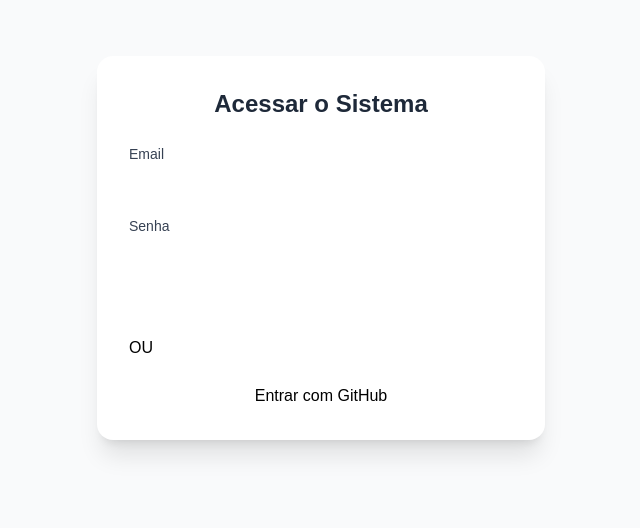
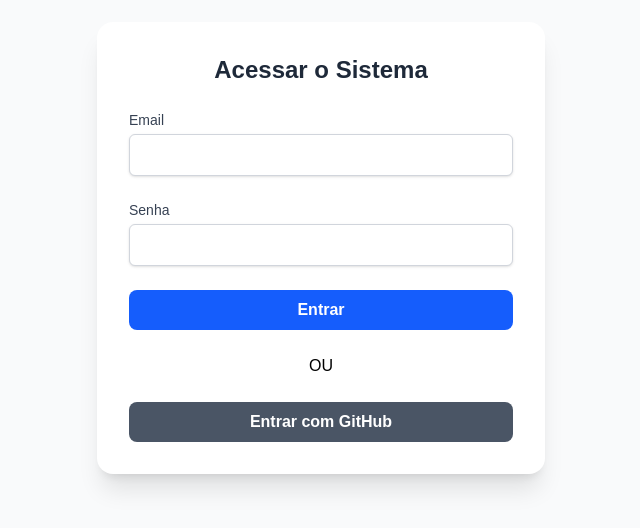
Before and after one commit to ViniciusLeopoldino/app-inventario, a Next.js app: page /login in a window 1280 px wide. Shown: the part 152-680 px from the top of the page, without its empty margins (319-959 px from the left). Built offline with nearby package versions, Linux system fonts and the light colour scheme.

Commit message:
refactor: center text in modal headers and improve button styles for consistency

```diff
--- a/src/app/(main)/gerenciamento/usuarios/_components/CreateUserForm.js
+++ b/src/app/(main)/gerenciamento/usuarios/_components/CreateUserForm.js
@@ -45,8 +45,8 @@ export default function CreateUserForm({ onClose }) {
           <svg xmlns="http://www.w3.org/2000/svg" className="h-6 w-6" fill="none" viewBox="0 0 24 24" stroke="currentColor"><path strokeLinecap="round" strokeLinejoin="round" strokeWidth="2" d="M6 18L18 6M6 6l12 12" /></svg>
         </button>
 
-        <h3 id="create-modal-title" className="font-bold text-xl dark:text-white">Cadastrar Novo Usuário</h3>
-        <p className="py-2 text-sm text-gray-500 dark:text-gray-400 border-b border-gray-200 dark:border-gray-700 mb-6">
+        <h3 id="create-modal-title" className="font-bold text-xl text-center dark:text-white">Cadastrar Novo Usuário</h3>
+        <p className="py-2 text-sm text-center text-gray-500 dark:text-gray-400 border-b border-gray-200 dark:border-gray-700 mb-6">
           O novo usuário receberá um email para definir a senha.
         </p>
 
--- a/src/app/(main)/gerenciamento/usuarios/_components/EditUserModal.js
+++ b/src/app/(main)/gerenciamento/usuarios/_components/EditUserModal.js
@@ -41,8 +41,8 @@ export default function EditUserModal({ user, onClose }) {
           <svg xmlns="http://www.w3.org/2000/svg" className="h-6 w-6" fill="none" viewBox="0 0 24 24" stroke="currentColor"><path strokeLinecap="round" strokeLinejoin="round" strokeWidth="2" d="M6 18L18 6M6 6l12 12" /></svg>
         </button>
 
-        <h3 className="font-bold text-xl dark:text-white">Editar Usuário</h3>
-        <p className="py-2 text-sm text-gray-500 dark:text-gray-400 border-b border-gray-200 dark:border-gray-700 mb-6">
+        <h3 className="font-bold text-xl text-center dark:text-white">Editar Usuário</h3>
+        <p className="py-2 text-sm text-center text-gray-500 dark:text-gray-400 border-b border-gray-200 dark:border-gray-700 mb-6">
           {user.email}
         </p>
 
--- a/src/app/login/page.js
+++ b/src/app/login/page.js
@@ -12,7 +12,7 @@ const initialState = {
 function LoginButton() {
   const { pending } = useFormStatus()
   return (
-    <button type="submit" aria-disabled={pending} className="btn btn-primary w-full text-white">
+    <button type="submit" aria-disabled={pending} className="bg-blue-600 hover:bg-blue-700 text-white font-bold py-2 px-4 rounded-lg transition-colors duration-200 cursor-pointer w-full disabled:opacity-50">
       {pending ? 'Entrando...' : 'Entrar'}
     </button>
   )
@@ -47,7 +47,7 @@ export default function LoginPage() {
               name="email"
               type="email"
               required
-              className="input input-bordered w-full mt-1 dark:bg-gray-700 dark:border-gray-600"
+              className="mt-1 w-full px-3 py-2 bg-white dark:bg-gray-700 border border-gray-300 dark:border-gray-600 rounded-md shadow-sm focus:outline-none focus:ring-blue-500 focus:border-blue-500"
             />
           </div>
 
@@ -58,7 +58,7 @@ export default function LoginPage() {
               name="password"
               type="password"
               required
-              className="input input-bordered w-full mt-1 dark:bg-gray-700 dark:border-gray-600"
+              className="mt-1 w-full px-3 py-2 bg-white dark:bg-gray-700 border border-gray-300 dark:border-gray-600 rounded-md shadow-sm focus:outline-none focus:ring-blue-500 focus:border-blue-500"
             />
           </div>
 
@@ -71,11 +71,11 @@ export default function LoginPage() {
           )}
         </form>
 
-        <div className="divider dark:text-gray-400 my-6">OU</div>
+        <div className="text-center divider dark:text-gray-400 my-6">OU</div>
 
         <button
           onClick={handleGitHubLogin}
-          className="btn btn-outline w-full dark:border-gray-600 dark:text-gray-300 dark:hover:bg-gray-700"
+          className="bg-gray-600 hover:bg-gray-700 text-white font-bold py-2 px-4 rounded-lg transition-colors duration-200 cursor-pointer w-full disabled:opacity-50"
         >
           Entrar com GitHub
         </button>
```
